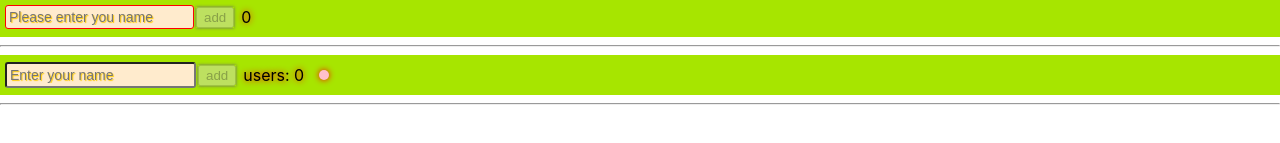
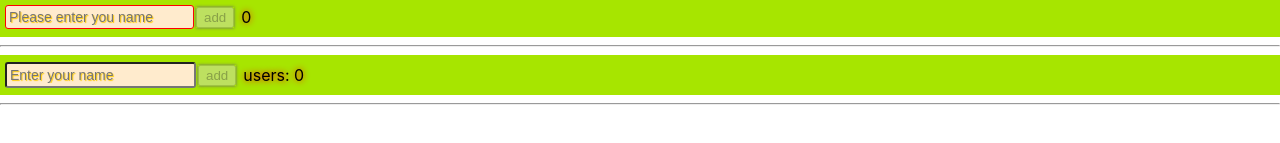
Before and after one commit to SPK80/simple-react-homeworks, a React (Create React App) app: page / in a window 1280 px wide. Shown: the part 609-752 px from the top of the page. Built offline with nearby package versions, Linux system fonts and the light colour scheme.

Commit message:
fix: errorMessage

```diff
--- a/src/p2-homeworks/h3/AlternativeGreeting.tsx
+++ b/src/p2-homeworks/h3/AlternativeGreeting.tsx
@@ -34,7 +34,7 @@ export const AlternativeGreeting: React.FC<PropsType> = (props) => {
             <span className={s.totalUsers}>users: {props.usersCount}</span>
 
             {props.greetingMessage && <div className={s.greetingMessage}>{props.greetingMessage}</div>}
-            {!props.errorMessage && <div className={s.errorMessage}>{props.errorMessage}</div>}
+            {props.errorMessage && <div className={s.errorMessage}>{props.errorMessage}</div>}
         </div>
     );
 }
```
